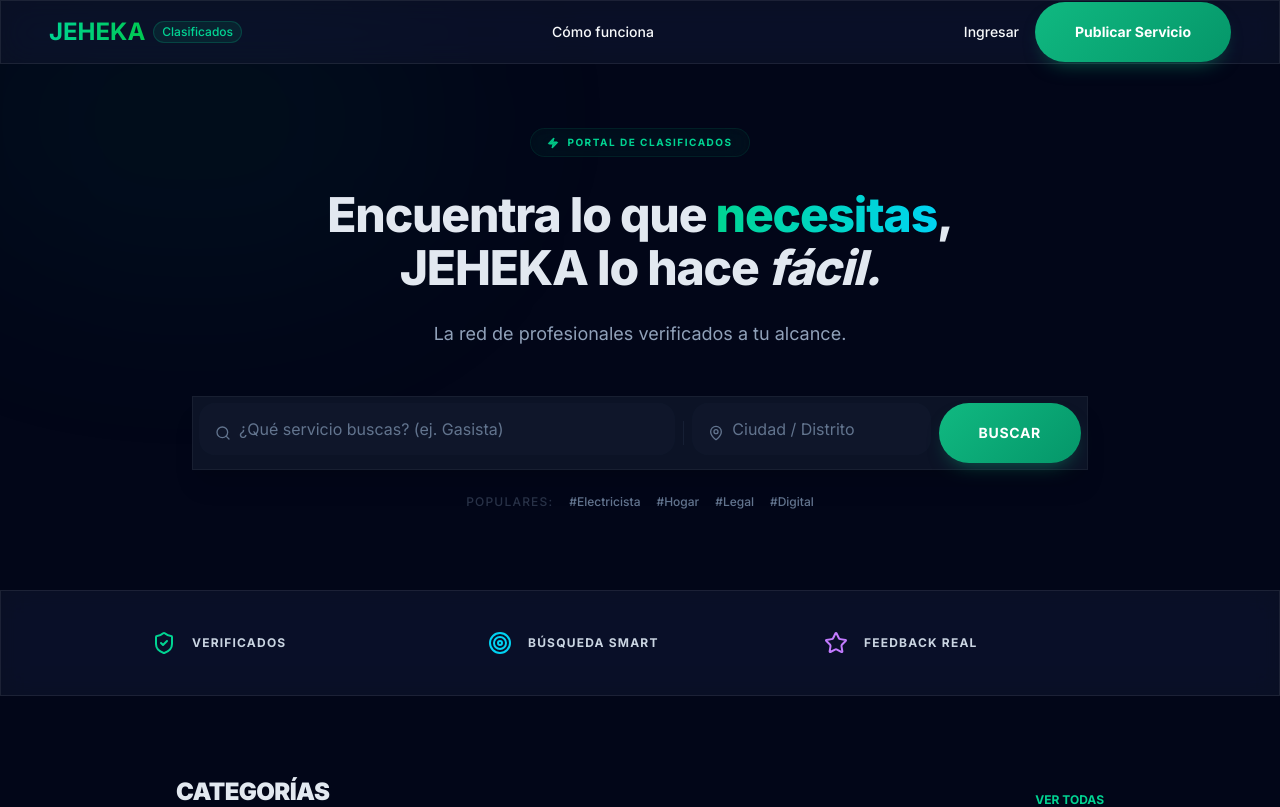
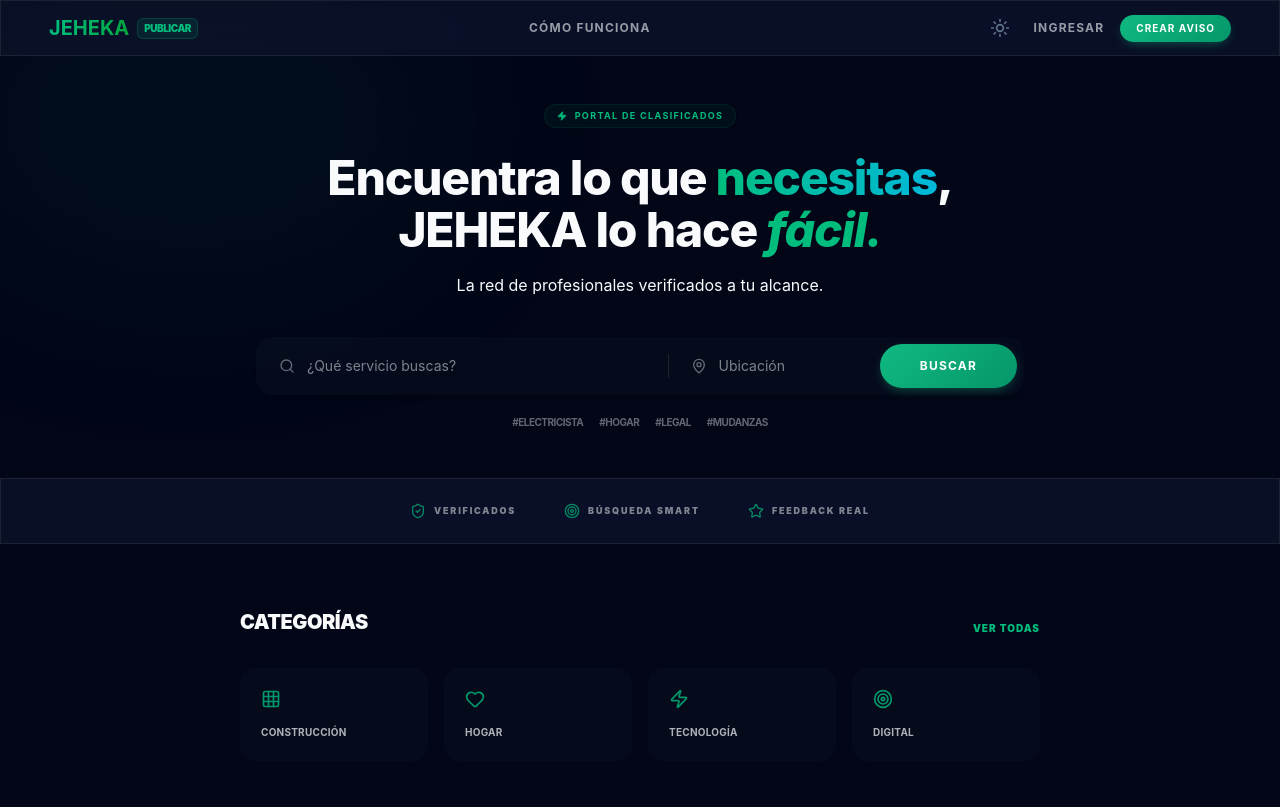
Before and after one commit to lucastepy/jeheka-clasificados, a Next.js app: page / in a window 1280 px wide. Shown: the top 807 px of the page. Built offline with nearby package versions, Linux system fonts and the light colour scheme.

Commit message:
ajustes diseño

```diff
--- a/src/app/globals.css
+++ b/src/app/globals.css
@@ -6,14 +6,26 @@
   --font-sans: "Outfit", "Inter", ui-sans-serif, system-ui;
   --color-brand: #10b981;
   --color-brand-hover: #059669;
-  --radius-xl: 1rem;
-  --radius-2xl: 1.5rem;
-  --radius-3xl: 2rem;
 }
 
 :root {
+  --background: #ffffff;
+  --foreground: #020617;
+  --card-bg: #f8fafc;
+  --card-border: #e2e8f0;
+  --muted: #64748b;
+  --glass-bg: rgba(255, 255, 255, 0.8);
+  --glass-border: rgba(0, 0, 0, 0.05);
+}
+
+.dark {
   --background: #020617;
   --foreground: #f8fafc;
+  --card-bg: #0f172a;
+  --card-border: rgba(255, 255, 255, 0.05);
+  --muted: #94a3b8;
+  --glass-bg: rgba(15, 23, 42, 0.6);
+  --glass-border: rgba(255, 255, 255, 0.08);
 }
 
 body {
@@ -21,55 +33,48 @@ body {
   color: var(--foreground);
   font-family: var(--font-sans);
   -webkit-font-smoothing: antialiased;
+  transition: background-color 0.3s ease, color 0.3s ease;
 }
 
-/* Glassmorphism */
+/* Glassmorphism Logic */
 .glass {
-  background: rgba(15, 23, 42, 0.6);
-  backdrop-filter: blur(16px) saturate(180%);
-  border: 1px solid rgba(255, 255, 255, 0.08);
+  background: var(--glass-bg);
+  backdrop-filter: blur(12px) saturate(180%);
+  border: 1px solid var(--glass-border);
 }
 
 .glass-emerald {
   background: rgba(16, 185, 129, 0.05);
-  backdrop-filter: blur(12px);
+  backdrop-filter: blur(10px);
   border: 1px solid rgba(16, 185, 129, 0.1);
 }
 
 /* Premium Button Styling */
 .btn-premium {
-  @apply relative inline-flex items-center justify-center px-10 py-5 rounded-full font-bold overflow-hidden transition-all duration-300;
+  @apply relative inline-flex items-center justify-center rounded-full font-bold overflow-hidden transition-all duration-300;
   background: linear-gradient(135deg, #10b981 0%, #059669 100%);
-  color: white;
-  box-shadow: 0 10px 20px -10px rgba(16, 185, 129, 0.5);
+  color: white !important;
+  box-shadow: 0 4px 12px -4px rgba(16, 185, 129, 0.5);
 }
 
 .btn-premium:hover {
   @apply -translate-y-0.5;
-  box-shadow: 0 20px 25px -5px rgba(16, 185, 129, 0.4);
+  box-shadow: 0 12px 20px -8px rgba(16, 185, 129, 0.4);
 }
 
 /* Custom Gradients */
 .text-gradient {
-  @apply bg-clip-text text-transparent bg-gradient-to-r from-emerald-400 to-cyan-400;
-}
-
-/* Inputs styling */
-input::placeholder {
-  @apply text-slate-500 font-normal;
+  @apply bg-clip-text text-transparent bg-gradient-to-r from-emerald-500 to-cyan-500;
 }
 
 /* Scrollbar styling */
 ::-webkit-scrollbar {
-  width: 8px;
+  width: 6px;
 }
 ::-webkit-scrollbar-track {
-  background: #020617;
+  background: transparent;
 }
 ::-webkit-scrollbar-thumb {
   background: #1e293b;
   border-radius: 10px;
 }
-::-webkit-scrollbar-thumb:hover {
-  background: #334155;
-}
--- a/src/app/layout.tsx
+++ b/src/app/layout.tsx
@@ -1,9 +1,8 @@
 import React from "react";
 import type { Metadata } from "next";
-import { Inter } from "next/font/google";
 import "./globals.css";
-
-const inter = Inter({ subsets: ["latin"] });
+import { ThemeProvider } from "@/components/ThemeProvider";
+import { ThemeToggle } from "@/components/ThemeToggle";
 
 export const metadata: Metadata = {
   title: "Jeheka Clasificados | Tu Portal de Servicios",
@@ -17,44 +16,45 @@ export default function RootLayout({
   children: React.ReactNode;
 }>) {
   return (
-    <html lang="es">
-      <body className={inter.className}>
-        <header className="fixed top-0 left-0 right-0 z-50 glass border-b border-white/10 h-16 flex items-center px-6 lg:px-12 justify-between">
+    <html lang="es" suppressHydrationWarning>
+      <body className="min-h-screen antialiased transition-colors duration-300">
+        <ThemeProvider
+          attribute="class"
+          defaultTheme="dark"
+          enableSystem
+          disableTransitionOnChange
+        >
+          <header className="fixed top-0 left-0 right-0 z-50 glass border-b border-white/5 h-14 flex items-center px-6 lg:px-12 justify-between">
             <div className="flex items-center gap-2">
-            <span className="text-2xl font-bold bg-clip-text text-transparent bg-gradient-to-r from-emerald-400 to-green-500">
+              <span className="text-xl font-bold bg-clip-text text-transparent bg-gradient-to-r from-emerald-500 to-green-600">
                 JEHEKA
               </span>
-            <span className="text-xs font-medium px-2 py-0.5 rounded-full bg-emerald-500/10 text-emerald-400 border border-emerald-400/20">
-              Clasificados
+              <span className="text-[10px] font-black px-1.5 py-0.5 rounded-md bg-emerald-500/10 text-emerald-500 border border-emerald-500/20 uppercase tracking-tighter">
+                Publicar
               </span>
             </div>
 
-          <nav className="hidden md:flex items-center gap-8">
-            <a href="#" className="text-sm font-medium hover:text-emerald-400 transition-colors">Cómo funciona</a>
+            <nav className="hidden md:flex items-center gap-6">
+              <a href="#" className="text-xs font-bold uppercase tracking-widest opacity-60 hover:opacity-100 hover:text-emerald-500 transition-all">
+                Cómo funciona
+              </a>
             </nav>
 
-          <div className="flex items-center gap-4">
-            <button className="text-sm font-medium hover:text-slate-400 transition-colors">Ingresar</button>
-            <button className="btn-premium px-4 py-2 text-sm">Publicar Servicio</button>
+            <div className="flex items-center gap-2 md:gap-4">
+              <ThemeToggle />
+              <button className="text-xs font-bold uppercase tracking-widest opacity-60 hover:opacity-100 transition-all">
+                Ingresar
+              </button>
+              <button className="btn-premium px-4 py-1.5 text-[10px] uppercase tracking-widest">
+                Crear Aviso
+              </button>
             </div>
           </header>
 
-        <main className="pt-16 min-h-screen">
+          <main className="pt-14">
             {children}
           </main>
-
-        <footer className="py-12 bg-slate-900 border-t border-white/5 px-6 lg:px-12">
-          <div className="grid grid-cols-1 md:grid-cols-4 gap-12 max-w-7xl mx-auto">
-            <div className="space-y-4">
-              <span className="text-2xl font-bold text-emerald-400">JEHEKA</span>
-              <p className="text-sm text-slate-400 leading-relaxed">
-                La plataforma líder para la promoción de servicios profesionales.
-                Conectamos oferta y demanda con eficiencia.
-              </p>
-            </div>
-            {/* Future Footer Sections */}
-          </div>
-        </footer>
+        </ThemeProvider>
       </body>
     </html>
   );
--- a/src/app/page.tsx
+++ b/src/app/page.tsx
@@ -8,20 +8,20 @@ export default function HomePage() {
   const [isFocused, setIsFocused] = useState(false);
 
   return (
-    <main className="flex flex-col min-h-screen bg-slate-950 text-slate-200">
-      {/* Background Glow */}
+    <main className="flex flex-col min-h-screen">
+      {/* Background Decor */}
       <div className="fixed inset-0 overflow-hidden pointer-events-none">
         <div className="absolute top-[-5%] left-[-5%] w-[40%] h-[40%] rounded-full bg-emerald-500/5 blur-[100px]" />
       </div>
 
-      {/* Compact Hero Section */}
-      <section className="relative pt-16 pb-20 px-6 lg:px-12 flex flex-col items-center text-center">
+      {/* Hero Section */}
+      <section className="relative pt-12 pb-12 px-6 lg:px-12 flex flex-col items-center text-center">
         <motion.div
           initial={{ opacity: 0, y: 10 }}
           animate={{ opacity: 1, y: 0 }}
-          className="flex items-center gap-2 px-4 py-1.5 rounded-full glass-emerald border border-emerald-500/10 text-emerald-400 text-[10px] font-bold tracking-[0.15em] mb-8 shadow-inner"
+          className="flex items-center gap-2 px-3 py-1 rounded-full glass-emerald border border-emerald-500/10 text-emerald-500 text-[9px] font-bold tracking-[0.15em] mb-6 shadow-sm"
         >
-          <Zap className="w-3 h-3 fill-emerald-500" />
+          <Zap className="w-2.5 h-2.5 fill-emerald-500" />
           <span>PORTAL DE CLASIFICADOS</span>
         </motion.div>
 
@@ -29,93 +29,92 @@ export default function HomePage() {
           initial={{ opacity: 0, y: 20 }}
           animate={{ opacity: 1, y: 0 }}
           transition={{ delay: 0.1 }}
-          className="text-4xl md:text-5xl font-[800] tracking-tight leading-[1.1] max-w-4xl"
+          className="text-3xl md:text-5xl font-[800] tracking-tight leading-[1.1] max-w-3xl"
         >
           Encuentra lo que <span className="text-gradient">necesitas</span>,<br />
-          JEHEKA lo hace <span className="relative inline-block italic">fácil.</span>
+          JEHEKA lo hace <span className="relative inline-block italic text-emerald-500">fácil.</span>
         </motion.h1>
 
         <motion.p
           initial={{ opacity: 0, y: 10 }}
           animate={{ opacity: 1, y: 0 }}
           transition={{ delay: 0.2 }}
-          className="text-lg text-slate-400 max-w-xl mt-6 font-normal leading-relaxed"
+          className="text-base opacity-60 max-w-lg mt-4 font-normal"
         >
           La red de profesionales verificados a tu alcance.
         </motion.p>
 
-        {/* Compact Search Engine */}
+        {/* Search Engine */}
         <motion.div
           initial={{ opacity: 0, scale: 0.98 }}
           animate={{ opacity: 1, scale: 1 }}
           transition={{ delay: 0.3 }}
-          className={`w-full max-w-4xl mt-12 p-1.5 rounded-[2xl] transition-all duration-500 ease-out ${
+          className={`w-full max-w-3xl mt-10 p-1.5 rounded-2xl transition-all duration-500 ease-out ${
             isFocused
             ? "glass shadow-[0_20px_50px_-10px_rgba(16,185,129,0.2)] ring-1 ring-emerald-500/30"
-            : "bg-slate-900/80 border border-white/5 shadow-xl"
+            : "bg-slate-500/5 border border-black/5 dark:border-white/5 shadow-md"
           }`}
         >
-          <div className="flex flex-col md:flex-row items-stretch gap-2">
+          <div className="flex flex-col md:flex-row items-stretch gap-1.5">
             <div className="flex-[2] relative">
-              <Search className="absolute left-4 top-1/2 -translate-y-1/2 w-4 h-4 text-slate-500 group-hover:text-emerald-400 transition-colors" />
+              <Search className="absolute left-4 top-1/2 -translate-y-1/2 w-4 h-4 opacity-40" />
               <input
                 type="text"
-                placeholder="¿Qué servicio buscas? (ej. Gasista)"
+                placeholder="¿Qué servicio buscas?"
                 onFocus={() => setIsFocused(true)}
                 onBlur={() => setIsFocused(false)}
-                className="w-full bg-slate-800/20 border-none focus:ring-0 text-base py-3.5 pl-10 pr-4 text-white rounded-xl transition-all"
+                className="w-full bg-transparent border-none focus:ring-0 text-sm py-3 pl-11 pr-4 rounded-xl"
               />
             </div>
 
-            <div className="hidden md:block w-px h-6 bg-slate-700 my-auto self-center opacity-30" />
+            <div className="hidden md:block w-px h-6 bg-current opacity-10 my-auto self-center" />
 
             <div className="flex-1 relative">
-              <MapPin className="absolute left-4 top-1/2 -translate-y-1/2 w-4 h-4 text-slate-500" />
+              <MapPin className="absolute left-4 top-1/2 -translate-y-1/2 w-4 h-4 opacity-40" />
               <input
                 type="text"
-                placeholder="Ciudad / Distrito"
-                className="w-full bg-slate-800/20 border-none focus:ring-0 py-3.5 pl-10 pr-4 text-white rounded-xl transition-all"
+                placeholder="Ubicación"
+                className="w-full bg-transparent border-none focus:ring-0 text-sm py-3 pl-11 pr-4 rounded-xl"
               />
             </div>
 
-            <button className="btn-premium px-8 py-3.5 text-sm uppercase tracking-wider font-bold">
+            <button className="btn-premium px-10 py-3 text-xs uppercase tracking-widest font-black shrink-0">
               Buscar
             </button>
           </div>
         </motion.div>
 
-        {/* Compact Quick Tags */}
-        <div className="mt-6 flex gap-4 text-xs text-slate-500 flex-wrap justify-center font-medium">
-          <span className="opacity-40 uppercase tracking-widest">Populares:</span>
-          {["Electricista", "Hogar", "Legal", "Digital"].map(tag => (
-            <button key={tag} className="hover:text-emerald-400 transition-colors cursor-pointer">#{tag}</button>
+        {/* Quick Tags */}
+        <div className="mt-5 flex gap-4 text-[10px] opacity-40 flex-wrap justify-center font-bold tracking-widest">
+          {["ELECTRICISTA", "HOGAR", "LEGAL", "MUDANZAS"].map(tag => (
+            <button key={tag} className="hover:text-emerald-500 transition-colors cursor-pointer tracking-tighter">#{tag}</button>
           ))}
         </div>
       </section>
 
       {/* Trust Mini-Bar */}
-      <section className="py-10 border-y border-white/5 glass">
-        <div className="max-w-5xl mx-auto px-6 grid grid-cols-1 md:grid-cols-3 gap-8">
-          <div className="flex items-center gap-4">
-            <ShieldCheck className="w-6 h-6 text-emerald-400 shrink-0" />
-            <span className="text-xs font-bold uppercase tracking-widest text-slate-300">Verificados</span>
+      <section className="py-6 border-y border-black/5 dark:border-white/5 glass">
+        <div className="max-w-4xl mx-auto px-6 flex flex-wrap justify-center gap-x-12 gap-y-4">
+          <div className="flex items-center gap-2">
+            <ShieldCheck className="w-4 h-4 text-emerald-500 opacity-70" />
+            <span className="text-[9px] font-black uppercase tracking-[0.2em] opacity-50">Verificados</span>
           </div>
-          <div className="flex items-center gap-4">
-            <Target className="w-6 h-6 text-cyan-400 shrink-0" />
-            <span className="text-xs font-bold uppercase tracking-widest text-slate-300">Búsqueda Smart</span>
+          <div className="flex items-center gap-2">
+            <Target className="w-4 h-4 text-emerald-500 opacity-70" />
+            <span className="text-[9px] font-black uppercase tracking-[0.2em] opacity-50">Búsqueda Smart</span>
           </div>
-          <div className="flex items-center gap-4">
-            <Star className="w-6 h-6 text-purple-400 shrink-0" />
-            <span className="text-xs font-bold uppercase tracking-widest text-slate-300">Feedback Real</span>
+          <div className="flex items-center gap-2">
+            <Star className="w-4 h-4 text-emerald-500 opacity-70" />
+            <span className="text-[9px] font-black uppercase tracking-[0.2em] opacity-50">Feedback Real</span>
           </div>
         </div>
       </section>
 
-      {/* Category Grid - More compact */}
-      <section className="py-20 px-6 lg:px-12 max-w-5xl mx-auto w-full">
-        <div className="flex justify-between items-end mb-10">
-          <h2 className="text-2xl font-[900] tracking-tight uppercase">Categorías</h2>
-          <button className="text-xs text-emerald-400 font-bold hover:underline">VER TODAS</button>
+      {/* Category Grid */}
+      <section className="py-16 px-6 lg:px-12 max-w-4xl mx-auto w-full">
+        <div className="flex justify-between items-end mb-8">
+          <h2 className="text-xl font-black tracking-tight uppercase">Categorías</h2>
+          <button className="text-[10px] text-emerald-500 font-black hover:underline uppercase tracking-widest">Ver Todas</button>
         </div>
 
         <div className="grid grid-cols-2 md:grid-cols-4 gap-4">
@@ -127,24 +126,23 @@ export default function HomePage() {
           ].map((cat) => (
             <motion.div
               key={cat.name}
-              whileHover={{ y: -4 }}
-              className="p-6 rounded-2xl bg-slate-900 border border-white/5 hover:border-emerald-500/20 transition-all flex flex-col items-start gap-4 cursor-pointer"
+              whileHover={{ y: -3, backgroundColor: "rgba(16, 185, 129, 0.05)" }}
+              className="p-5 rounded-2xl bg-slate-500/5 border border-black/5 dark:border-white/5 transition-all flex flex-col items-start gap-4 cursor-pointer"
             >
-              <cat.icon className="w-6 h-6 text-emerald-500" />
-              <span className="font-bold text-xs uppercase tracking-tight">{cat.name}</span>
+              <cat.icon className="w-5 h-5 text-emerald-500 opacity-80" />
+              <span className="font-bold text-[10px] uppercase tracking-wide opacity-70">{cat.name}</span>
             </motion.div>
           ))}
         </div>
       </section>
 
-      {/* Simple Footer */}
-      <footer className="mt-auto py-12 px-6 lg:px-12 border-t border-white/5 bg-slate-900/50">
-        <div className="max-w-5xl mx-auto flex flex-col md:flex-row justify-between items-center gap-8 opacity-60">
-          <div className="text-sm font-black tracking-tighter text-white">JEHEKA CLASIFICADOS</div>
-          <div className="flex gap-6 text-[10px] font-bold text-slate-400 uppercase tracking-widest">
-            <a href="#" className="hover:text-emerald-400">Ayuda</a>
-            <a href="#" className="hover:text-emerald-400">Términos</a>
-            <a href="#" className="hover:text-emerald-400">Privacidad</a>
+      {/* Footer */}
+      <footer className="mt-auto py-10 px-6 lg:px-12 border-t border-black/5 dark:border-white/5 bg-slate-500/5">
+        <div className="max-w-4xl mx-auto flex justify-between items-center opacity-40">
+          <div className="text-[10px] font-black tracking-widest uppercase">JEHEKA CLASIFICADOS</div>
+          <div className="flex gap-6 text-[9px] font-black uppercase tracking-widest">
+            <a href="#" className="hover:text-emerald-500">Ayuda</a>
+            <a href="#" className="hover:text-emerald-500">Términos</a>
           </div>
         </div>
       </footer>
--- /dev/null
+++ b/src/components/ThemeProvider.tsx
@@ -0,0 +1,8 @@
+"use client";
+
+import * as React from "react";
+import { ThemeProvider as NextThemesProvider } from "next-themes";
+
+export function ThemeProvider({ children, ...props }: React.ComponentProps<typeof NextThemesProvider>) {
+  return <NextThemesProvider {...props}>{children}</NextThemesProvider>;
+}
--- /dev/null
+++ b/src/components/ThemeToggle.tsx
@@ -0,0 +1,31 @@
+"use client";
+
+import * as React from "react";
+import { Moon, Sun } from "lucide-react";
+import { useTheme } from "next-themes";
+
+export function ThemeToggle() {
+  const { setTheme, theme } = useTheme();
+  const [mounted, setMounted] = React.useState(false);
+
+  // Avoid hydration mismatch
+  React.useEffect(() => {
+    setMounted(true);
+  }, []);
+
+  if (!mounted) return <div className="w-8 h-8" />;
+
+  return (
+    <button
+      onClick={() => setTheme(theme === "light" ? "dark" : "light")}
+      className="p-2 rounded-full hover:bg-slate-500/10 transition-colors text-slate-500 dark:text-slate-400 group relative overflow-hidden"
+      aria-label="Cambiar tema"
+    >
+      {theme === "light" ? (
+        <Moon className="w-5 h-5 group-hover:rotate-12 transition-transform" />
+      ) : (
+        <Sun className="w-5 h-5 group-hover:rotate-45 transition-transform" />
+      )}
+    </button>
+  );
+}
```
Lines whose indentation alone changed are shown as unchanged.
